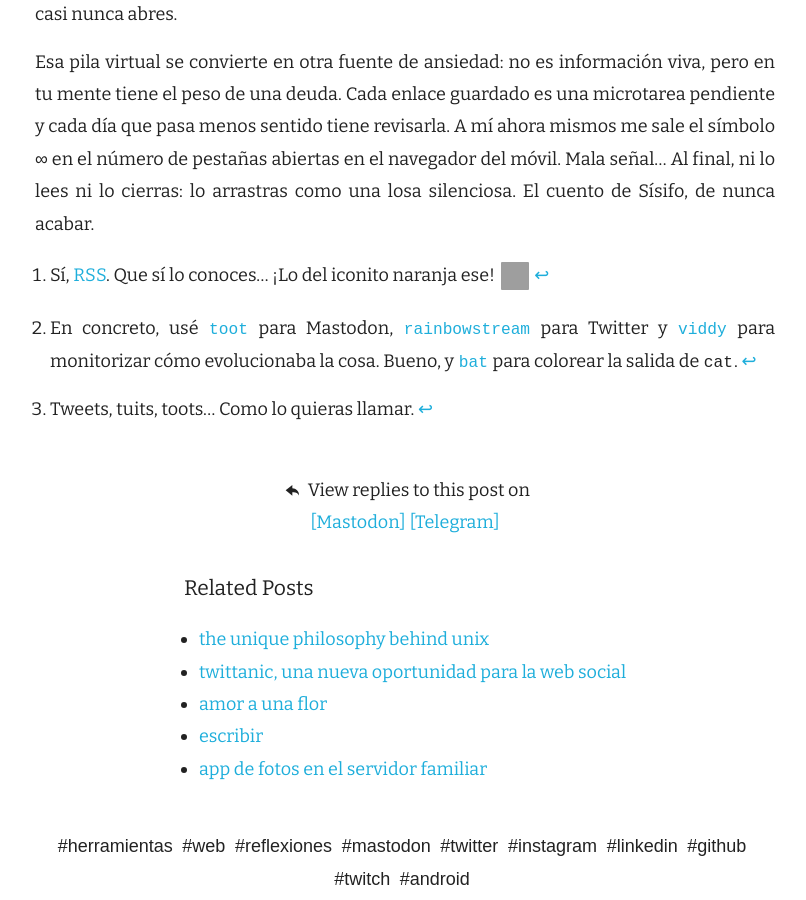
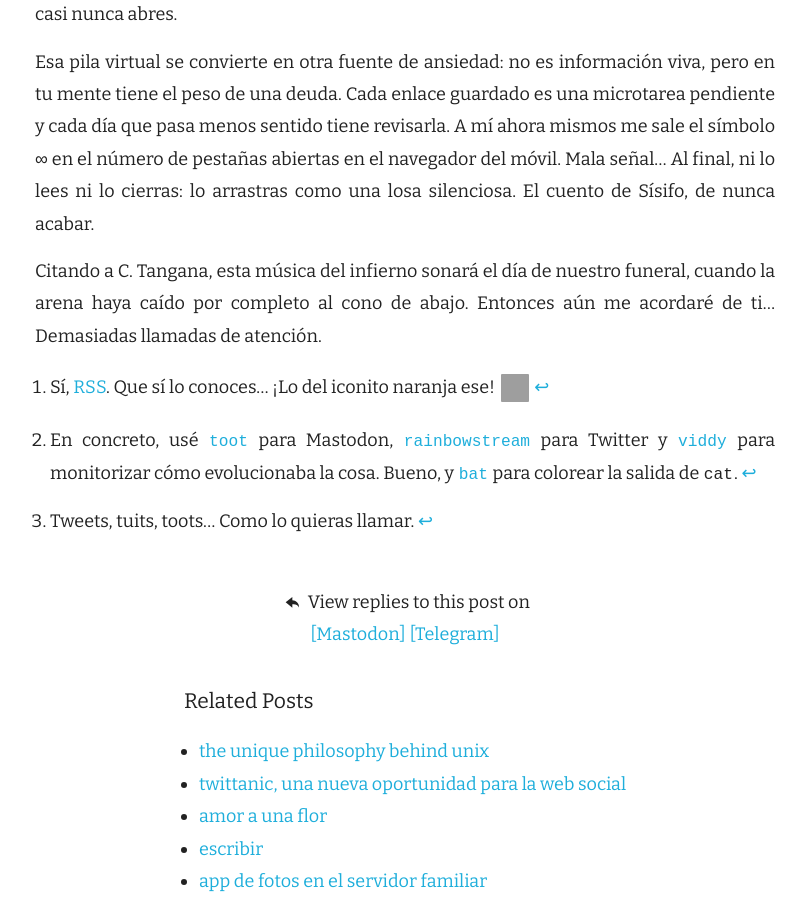
Before and after one commit to jartigag/blog, a Jekyll site: the page built from _posts/2025-08-30-demasiao-feed.md, in a window 1280 px wide and 900 px high, scrolled down 6332 px. Shown: the whole window, without its empty margins (235-1041 px from the left). Built offline with Jekyll 4.4.1, drawn with Linux system fonts in a browser that asks for light colours; nearby versions of some CDN libraries; grey boxes are pictures that could not be loaded.

Commit message:
Update 2025-08-30-demasiao-feed.md

```diff
--- a/_posts/2025-08-30-demasiao-feed.md
+++ b/_posts/2025-08-30-demasiao-feed.md
@@ -210,3 +210,7 @@ A mí ahora mismos me sale el símbolo ∞ en el número de pestañas abiertas e
 Mala señal...
 Al final, ni lo lees ni lo cierras: lo arrastras como una losa silenciosa.
 El cuento de Sísifo, de nunca acabar.
+
+Citando a C. Tangana, esta música del infierno sonará el día de nuestro funeral, cuando la arena haya caído por completo al cono de abajo.
+Entonces aún me acordaré de ti...
+Demasiadas llamadas de atención.
```
